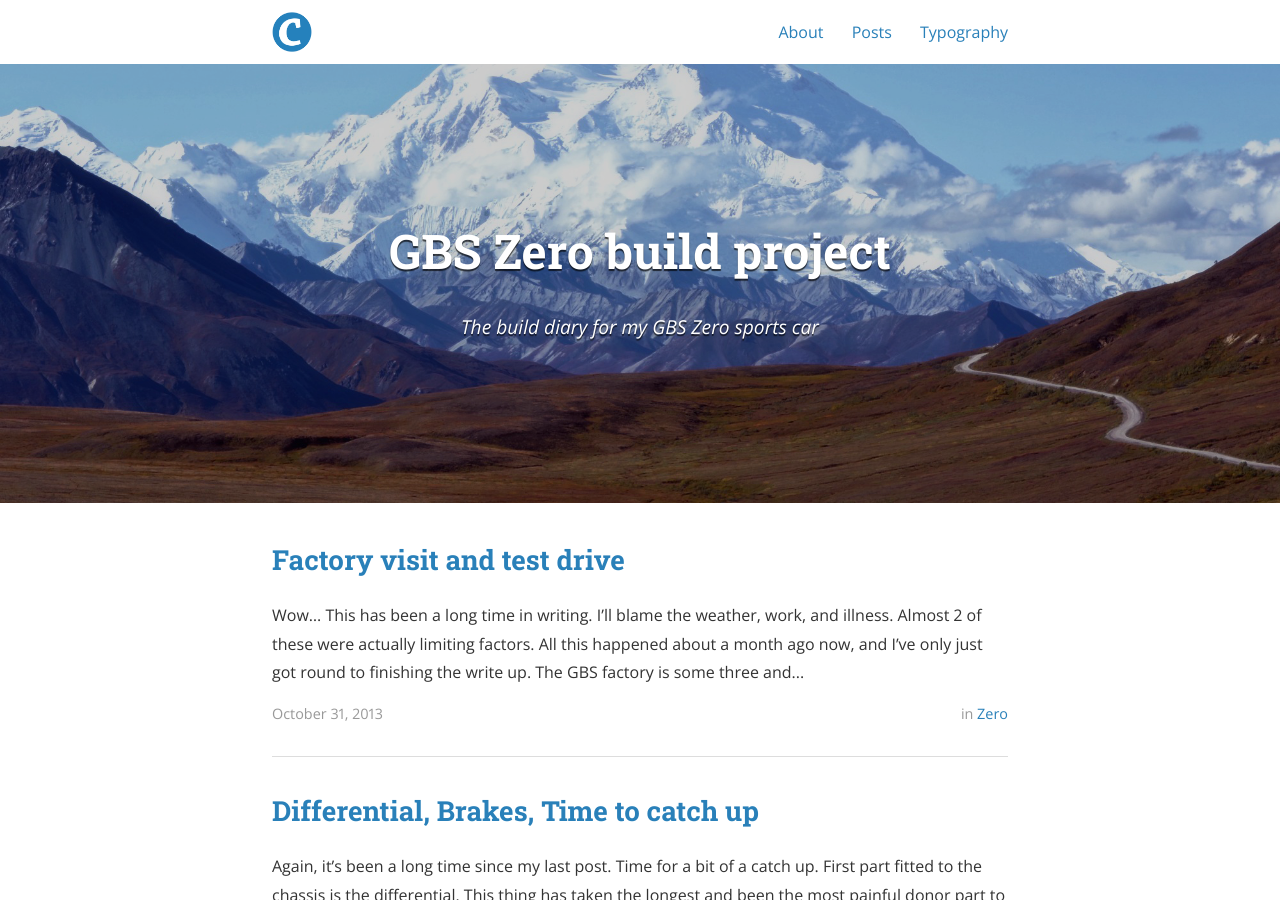
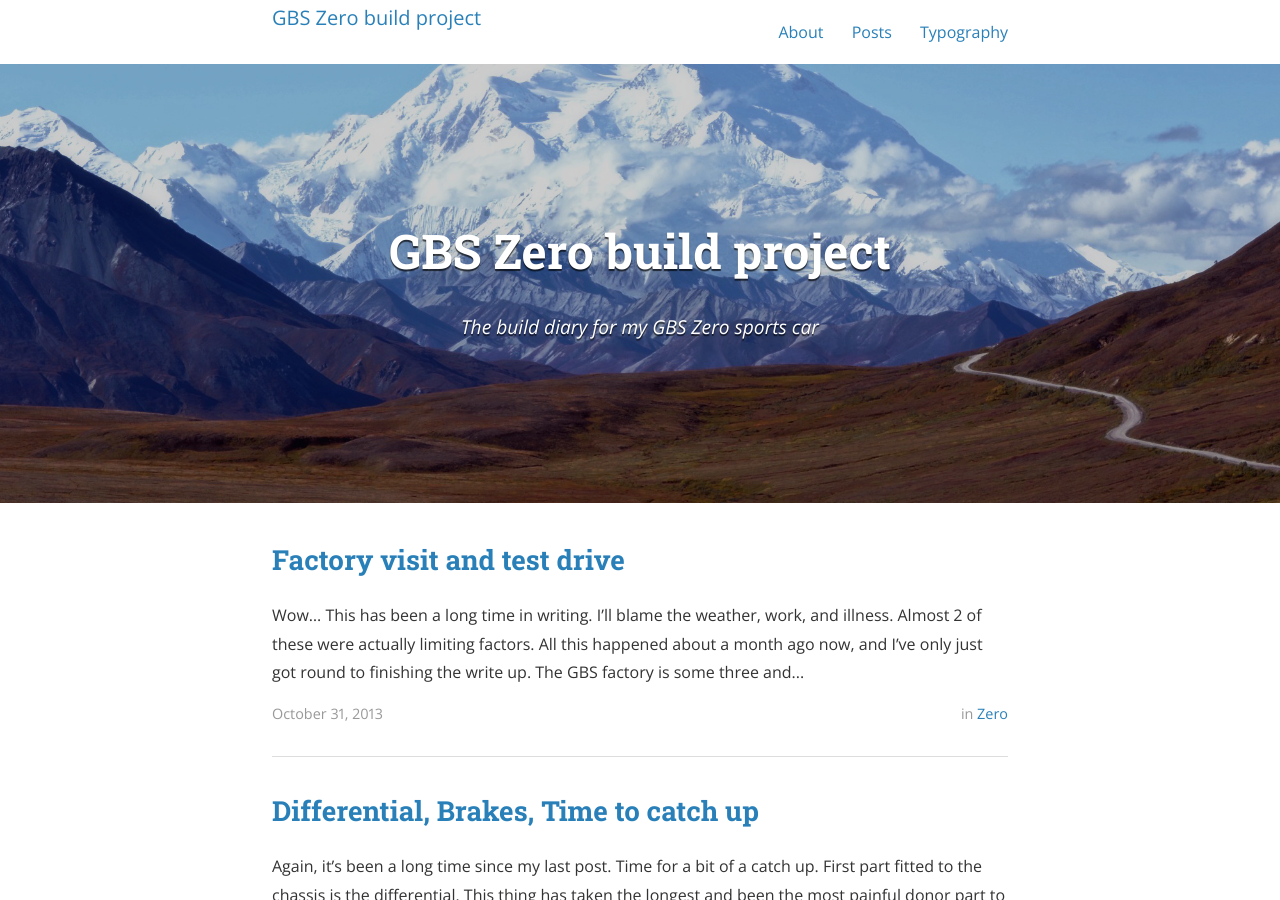
Before and after one commit to jonpage23/zero2, a Jekyll site: the page built from index.html, in a window 1280 px wide and 900 px high. Built offline with Jekyll 4.4.1, drawn with Linux system fonts in a browser that asks for light colours; nearby versions of some CDN libraries; the list of posts is cut into pages by our own code.

Commit message:
removed logo reference

```diff
--- a/_config.yml
+++ b/_config.yml
@@ -20,7 +20,7 @@ description: >
 baseurl: "/zero2" # the subpath of your site, e.g. /blog/
 url: "http://jonpage23.github.io" # the base hostname & protocol for your site
 cover: "/assets/header_image.jpg"
-logo: "/assets/logo.png"
+# logo: "/assets/logo.png"
 
 # Build settings
 markdown: kramdown
```
